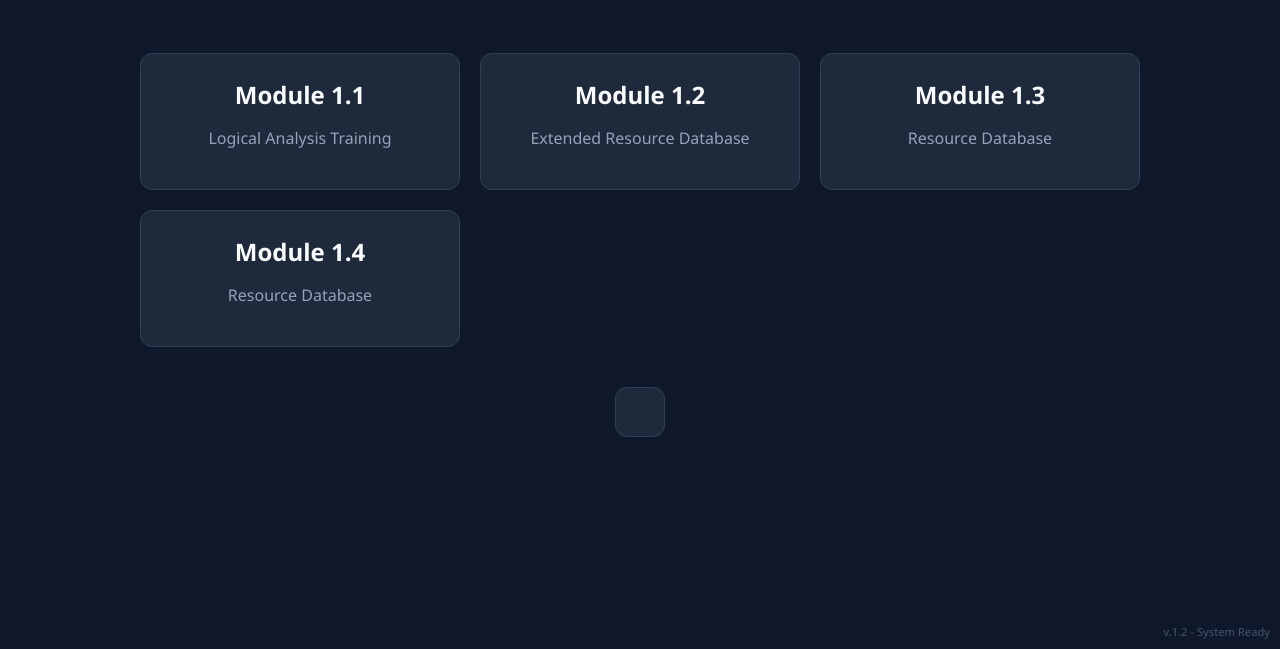
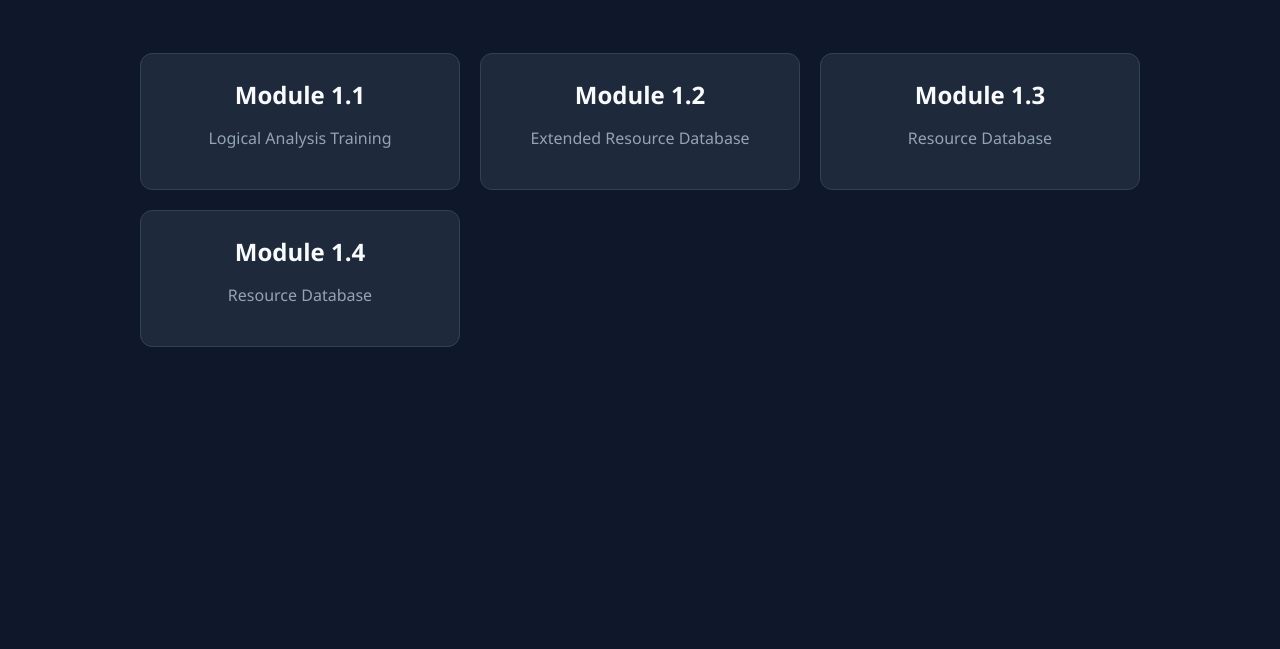
Before and after one commit to hack-the-school/hacktheschool, a plain HTML site: page index.html in a window 1280 px wide. Shown: the part 151-800 px from the top of the page. Drawn offline with Linux system fonts and the light colour scheme.

Commit message:
Update index.html

```diff
--- a/index.html
+++ b/index.html
@@ -87,9 +87,6 @@
         <a href="https://https://codepen.io/Dexter-Harrow/pen/MYWXLvr target="_blank" class="card">
             <h2>Module 1.4</h2>
             <p>Resource Database</p>
-    </div>
-
-    <div class="hint">v.1.2 - System Ready</div>
 
     <script>
         // BOSS KEY: Press 'B' to quickly redirect to Wikipedia
```
